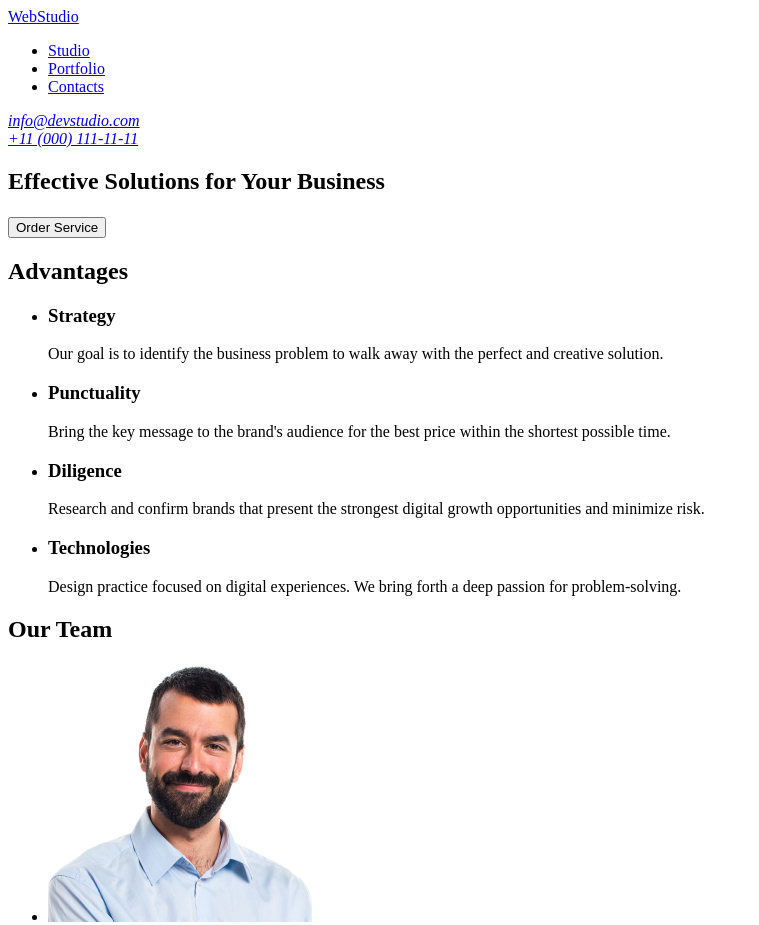
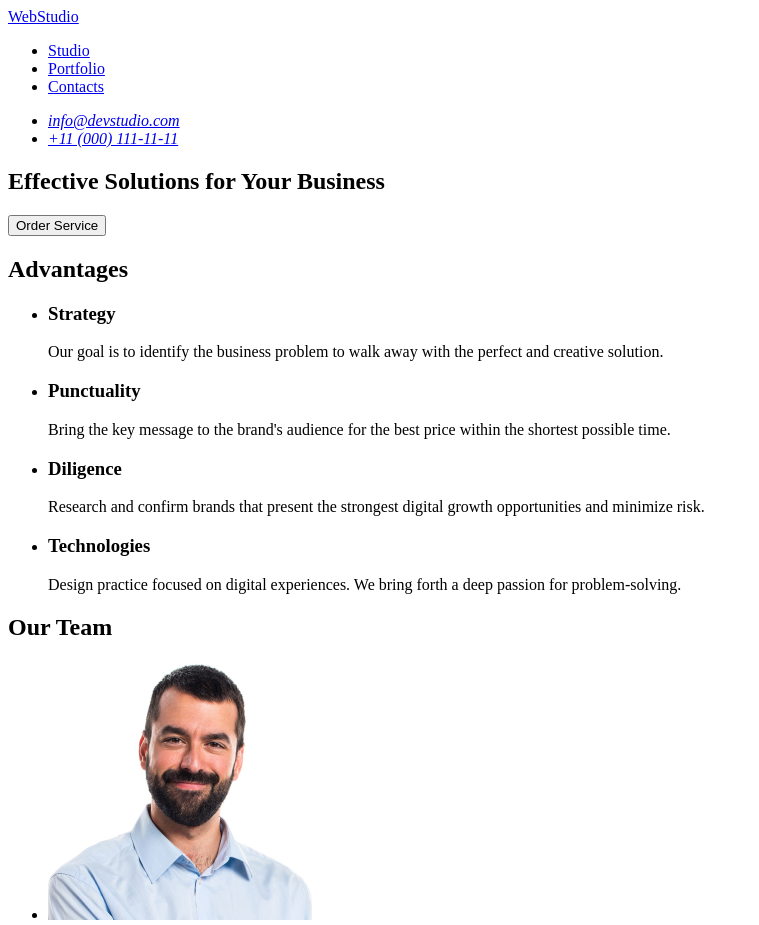
Before and after one commit to o1exb/goit-markup-hw-01, a plain HTML site: page index.html in a window 1280 px wide. Shown: the top 925 px of the page, without its empty margins (0-759 px from the left). Drawn offline with Linux system fonts and the light colour scheme.

Commit message:
Update index.html

```diff
--- a/index.html
+++ b/index.html
@@ -7,8 +7,8 @@
   </head>
   <body>
     <header>
-      <a href="./index.html">WebStudio</a>
       <nav>
+        <a href="./index.html">WebStudio</a>
         <ul>
           <li><a href="#studio">Studio</a></li>
           <li><a href="#portfolio">Portfolio</a></li>
@@ -16,15 +16,21 @@
         </ul>
       </nav>
       <address>
-        <a href="mailto:info@devstudio.com">info@devstudio.com</a><br />
-        <a href="tel:+110001111111">+11 (000) 111-11-11</a>
+        <ul>
+          <li>
+            <a href="mailto:info@devstudio.com">info@devstudio.com</a>
+          </li>
+          <li>
+            <a href="tel:+110001111111">+11 (000) 111-11-11</a>
+          </li>
+        </ul>
       </address>
     </header>
 
     <main>
       <section>
         <h1>Effective Solutions for Your Business</h1>
-        <h3><button type="button">Order Service</button></h3>
+        <button type="button">Order Service</button>
       </section>
 
       <section>
```
